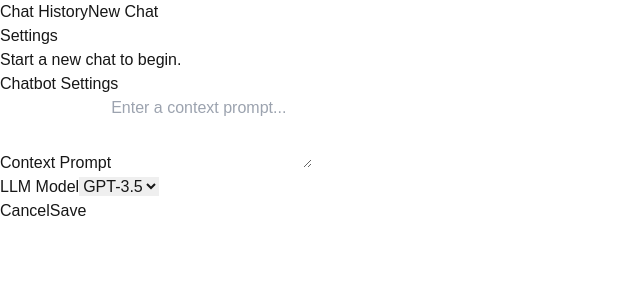
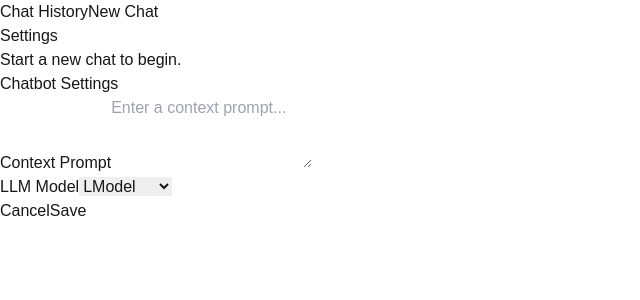
Before and after one commit to Nillified/React-Chatbot-Local-LLM, a Next.js app in the folder chatbot/: page / in a window 1280 px wide. Both pictures are taken after a click on the button "Settings". Shown: the top 300 px of the page, without its empty margins (0-640 px from the left). Built offline with nearby package versions, Linux system fonts and the light colour scheme.

Commit message:
GOOD FRONTEND FOR CHATBOT INITIATIVE

```diff
--- a/chatbot/src/app/page.tsx
+++ b/chatbot/src/app/page.tsx
@@ -25,11 +25,14 @@ export default function ChatPage() {
   const [isSettingsOpen, setIsSettingsOpen] = useState(false);
   const [settings, setSettings] = useState<ChatSettings>({
     contextPrompt: "",
-    selectedModel: "gpt-3.5",
+    selectedModel: "LModel",
   });
 
   // Create a new chat thread and set it as active.
   const handleNewChat = () => {
+    // Guard: if there's an active chat with no messages, do nothing.
+    if (activeChat && activeChat.messages.length === 0) return;
+
     const newChat: ChatThread = {
       id: Date.now().toString(),
       name: "New Chat",
@@ -66,7 +69,8 @@ export default function ChatPage() {
           </button>
           <button
             onClick={handleNewChat}
-            className="px-4 py-2 bg-green-500 rounded hover:bg-green-600"
+            disabled={activeChat?.messages.length === 0}
+            className="px-4 py-2 bg-green-500 rounded hover:bg-green-600 disabled:opacity-50"
           >
             New Chat
           </button>
@@ -153,9 +157,9 @@ export default function ChatPage() {
                 }
                 className="w-full border border-gray-300 rounded p-2"
               >
-                <option value="gpt-3.5">GPT-3.5</option>
-                <option value="gpt-4">GPT-4</option>
-                <option value="llama">Llama</option>
+                <option value="LModel">LModel</option>
+                <option value="Llama">Llama</option>
+                <option value="Deepseek">Deepseek</option>
               </select>
             </div>
             <div className="flex justify-end gap-2">
@@ -204,7 +208,7 @@ function ChatInterface({
 
     let updatedChat = { ...activeChat };
 
-    // If it's the first user message, update the chat title using the first 10 characters.
+    // If it's the first user message, update the chat title using the first 25 characters.
     if (updatedChat.messages.length === 0) {
       updatedChat = { ...updatedChat, name: prompt.trim().slice(0, 25) };
     }
```
